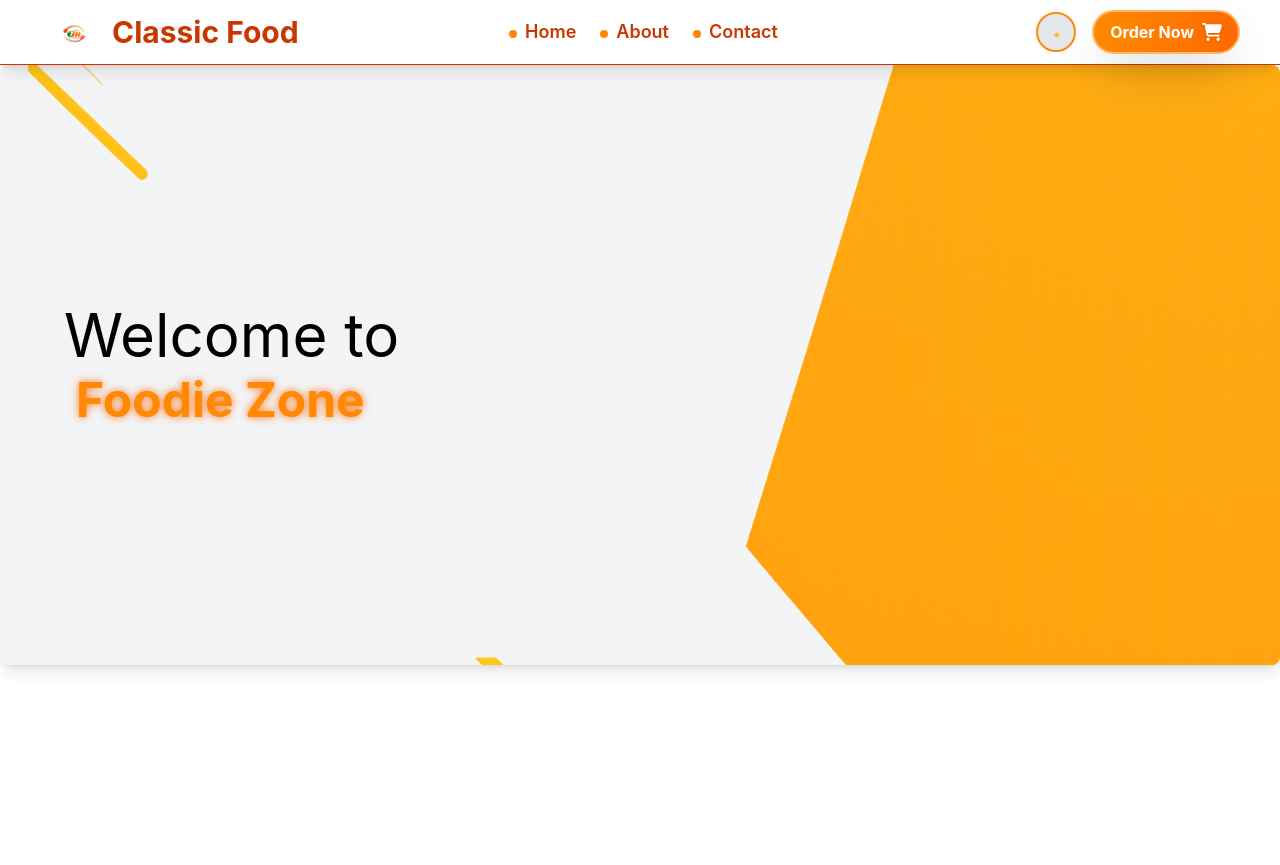
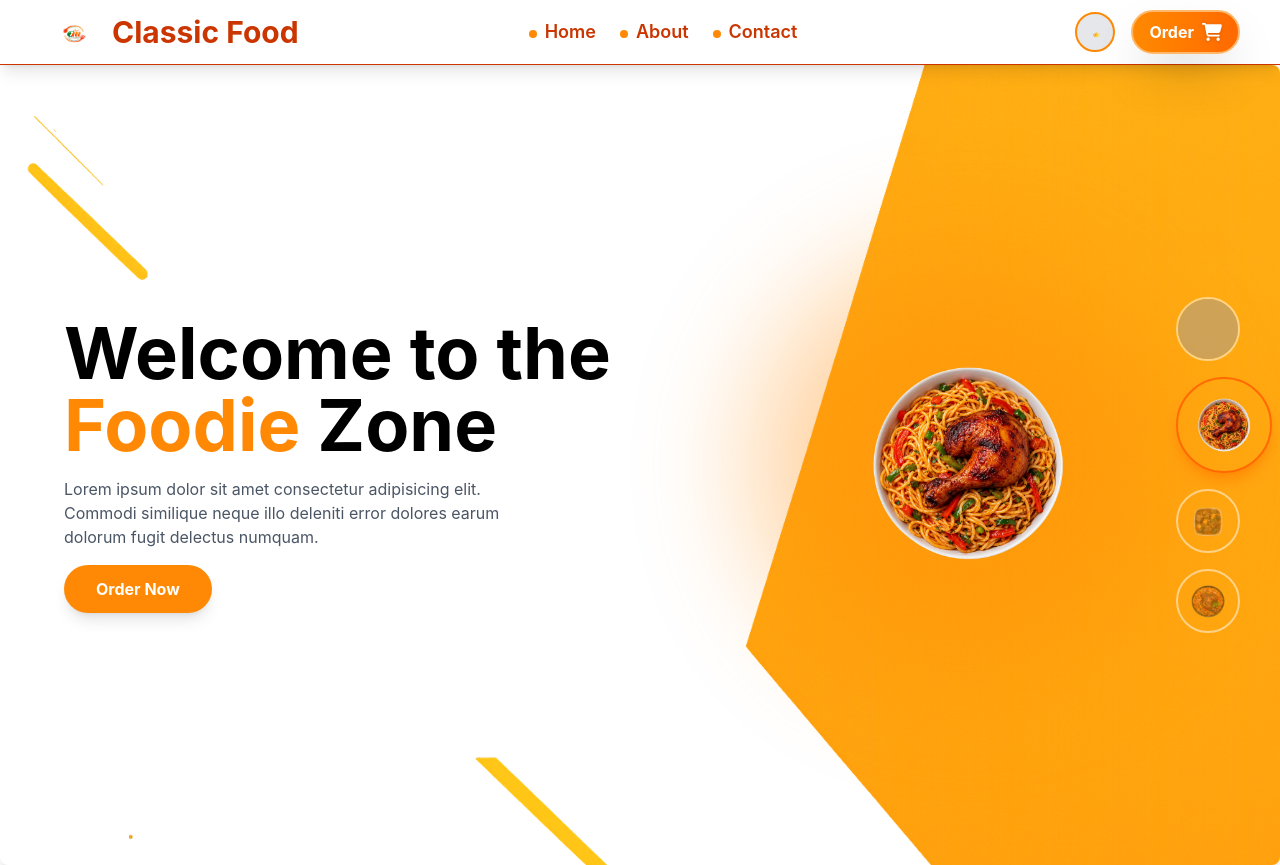
Before and after one commit to Jayace-7/E-commerce-Website, a React (Vite) app: page / in a window 1280 px wide. Before the commit the page ends 800 px from the top, so only its background shows below. Built offline with nearby package versions, Linux system fonts and the light colour scheme; grey boxes are pictures that could not be loaded.

Commit message:
hero section update 2

```diff
--- a/src/components/Hero.jsx
+++ b/src/components/Hero.jsx
@@ -6,49 +6,110 @@ import spag from '../assets/spag.png';
 import ppsoup from '../assets/pp-soup.png';
 
 const imagelist = [
-  { src: stew, alt: 'Delicious Rice Stew' },
-  { src: spag, alt: 'Delicious Spaghetti' },
+  { src: stew,   alt: 'Delicious Rice Stew'   },
+  { src: spag,   alt: 'Delicious Spaghetti'   },
   { src: ppsoup, alt: 'Delicious Pepper Soup' },
-  { src: rice, alt: 'Delicious Jellof Rice' }
+  { src: rice,   alt: 'Delicious Jellof Rice' },
 ];
 
-const bgimage = {
+function Hero() {
+  const [activeIndex, setActiveIndex] = React.useState(0);
+
+  // ── AUTO-ROTATE ──────────────────────────────────────────
+  // useEffect runs once on mount (empty [] dependency).
+  // setInterval fires every 3000ms (3 seconds).
+  // Each tick: take current index, add 1, wrap back to 0
+  // using modulo (%) when it exceeds the array length.
+  // Example: 0 → 1 → 2 → 3 → 0 → 1 → ... forever.
+  // clearInterval on cleanup prevents memory leaks when
+  // the component unmounts (e.g. navigating away).
+  // ─────────────────────────────────────────────────────────
+  React.useEffect(() => {
+    const interval = setInterval(() => {
+      setActiveIndex((prev) => (prev + 1) % imagelist.length);
+    }, 3000);
+
+    return () => clearInterval(interval);
+  }, []);
+
+  return (
+    <section className="bg-white dark:bg-gray-950 transition-colors duration-300">
+      <div
+        style={{
           backgroundImage: `url(${bg})`,
           backgroundSize: 'cover',
           backgroundPosition: 'center',
           backgroundRepeat: 'no-repeat',
-  width: '100%',
-  height: '100%',
-};
+        }}
+        className="min-h-screen mt-4 sm:mt-0 rounded-lg shadow-lg overflow-hidden"
+      >
+        <div className="container h-full py-8 sm:py-0">
+          <div className="grid grid-cols-1 sm:grid-cols-2 gap-8 items-center min-h-screen">
 
-function Hero() {
-  const [currentImage, setCurrentImage] = React.useState(bgimage);
-
-  return (
-   <section className="bg-white dark:bg-gray-950 transition-colors duration-300">
-  <div
-    style={{ ...currentImage, backgroundSize: '100%' }}
-    className="min-h-125 sm:min-h-150 bg-gray-100 dark:bg-gray-900 dark:text-white duration-300 mt-4 sm:mt-0 rounded-lg shadow-lg"
-  >
-    {/* ✅ Removed flex justify-center items-center — let the grid handle layout */}
-    <div className="container h-full py-8 sm:py-0">
-      <div className="grid grid-cols-1 lg:grid-cols-2 gap-8 items-center min-h-125 sm:min-h-150">
-
-        {/* Left: Text content */}
-        <div className="flex flex-col justify-center items-start text-left gap-2 sm:gap-4 order-2 sm:order-1 pl-6 sm:pl-12 lg:pl-16">
-          <h1 className="text-5xl sm:text-6xl">
-            Welcome to <br />
-            <span className="text-orange-400 font-bold text-5xl pl-3 text-shadow-[0_0_8px_#f97316] dark:text-shadow-[0_0_16px_#ffffff]">
-              Foodie Zone
-            </span>
+            {/* ── LEFT: Text ── */}
+            <div className="flex flex-col justify-center items-start text-left gap-4 order-2 sm:order-1 pl-6 sm:pl-12 lg:pl-16">
+              <h1 className="text-5xl sm:text-6xl lg:text-7xl font-bold dark:text-white">
+                Welcome to the <br />
+                <span className="text-orange-400">Foodie</span> Zone
               </h1>
+              <p className="text-md text-gray-600 dark:text-gray-300 max-w-md">
+                Lorem ipsum dolor sit amet consectetur adipisicing elit. Commodi similique neque
+                illo deleniti error dolores earum dolorum fugit delectus numquam.
+              </p>
+              <button className="bg-orange-400 hover:bg-orange-500 text-white font-bold py-3 px-8 rounded-full transition-all duration-300 hover:scale-105 shadow-lg cursor-pointer">
+                Order Now
+              </button>
             </div>
 
-        {/* Right: Image section (empty for now) */}
-        <div className="order-1 sm:order-2">
-          {/* your food image goes here */}
+            {/* ── RIGHT: Food image + thumbnails ── */}
+            <div className="order-1 sm:order-2 relative flex justify-center items-center min-h-125">
+
+              {/* ── GLOW SHADOW BEHIND THE FOOD ── */}
+              <div className="absolute top-1/2 left-1/2 -translate-x-1/2 -translate-y-1/2 z-0
+                              w-708h-70-[360px] sm:h-90 lg:w-105 lg:h-105
+                              bg-orange-400 opacity-40 rounded-full blur-3xl" />
+
+              {/* ── MAIN FOOD IMAGE ── */}
+              <div className="relative z-10
+                              w-70 h-70 sm:w-90 sm:h-90 lg:w-105 lg:h-105
+                              flex items-center justify-center">
+                <img
+                  key={activeIndex}
+                  src={imagelist[activeIndex].src}
+                  alt={imagelist[activeIndex].alt}
+                  className="w-full h-full object-contain animate-spin-in"
+                />
               </div>
 
+              {/* ── THUMBNAIL STRIP ──────────────────────────────────
+                * Thumbnails are now indicators only, not buttons.
+                * The active one grows + glows to show which food
+                * is currently displayed. No onClick needed.
+                * pointer-events-none prevents any accidental clicks.
+                * ─────────────────────────────────────────────────── */}
+              <div className="absolute right-0 top-1/2 -translate-y-1/2 z-20 flex flex-col gap-4 pr-2 pointer-events-none">
+                {imagelist.map((item, idx) => (
+                  <div
+                    key={idx}
+                    className={`
+                      rounded-full border-2 overflow-hidden
+                      transition-all duration-500
+                      ${activeIndex === idx
+                        ? 'w-24 h-24 border-orange-500 opacity-100 shadow-lg shadow-orange-400'
+                        : 'w-16 h-16 border-white opacity-50'
+                      }
+                    `}
+                  >
+                    <img
+                      src={item.src}
+                      alt={item.alt}
+                      className="w-full h-full object-cover"
+                    />
+                  </div>
+                ))}
+              </div>
+
+            </div>
           </div>
         </div>
       </div>
--- a/src/components/Navbar.jsx
+++ b/src/components/Navbar.jsx
@@ -38,7 +38,7 @@ function Navbar() {
         <div className='flex items-center gap-4'>
           <DarkMode />
           <button className='bg-linear-to-r from-orange-400 to-orange-500 dark:from-white dark:to-gray-100 text-white dark:text-orange-600 font-bold py-2 px-4 rounded-full hover:from-orange-500 hover:to-orange-600 dark:hover:from-gray-100 dark:hover:to-gray-200 transition-all duration-300 border-2 border-orange-300 dark:border-orange-400 hover:scale-105 shadow-2xl flex items-center gap-2 cursor-pointer'>
-            Order Now
+            Order
             <FaCartShopping className='text-xl drop-shadow-sm cursor-pointer' />
           </button>
         </div>
--- a/tailwind.config.js
+++ b/tailwind.config.js
@@ -7,3 +7,19 @@ export default {
   },
   plugins: [],
 };
+
+module.exports = {
+  theme: {
+    extend: {
+      keyframes: {
+        'spin-in': {
+          '0%':   { opacity: '0', transform: 'rotate(-180deg) scale(0.5)' },
+          '100%': { opacity: '1', transform: 'rotate(0deg) scale(1)' },
+        },
+      },
+      animation: {
+        'spin-in': 'spin-in 0.6s cubic-bezier(0.34, 1.56, 0.64, 1)',
+      },
+    },
+  },
+}
```
Lines whose indentation alone changed are shown as unchanged.
